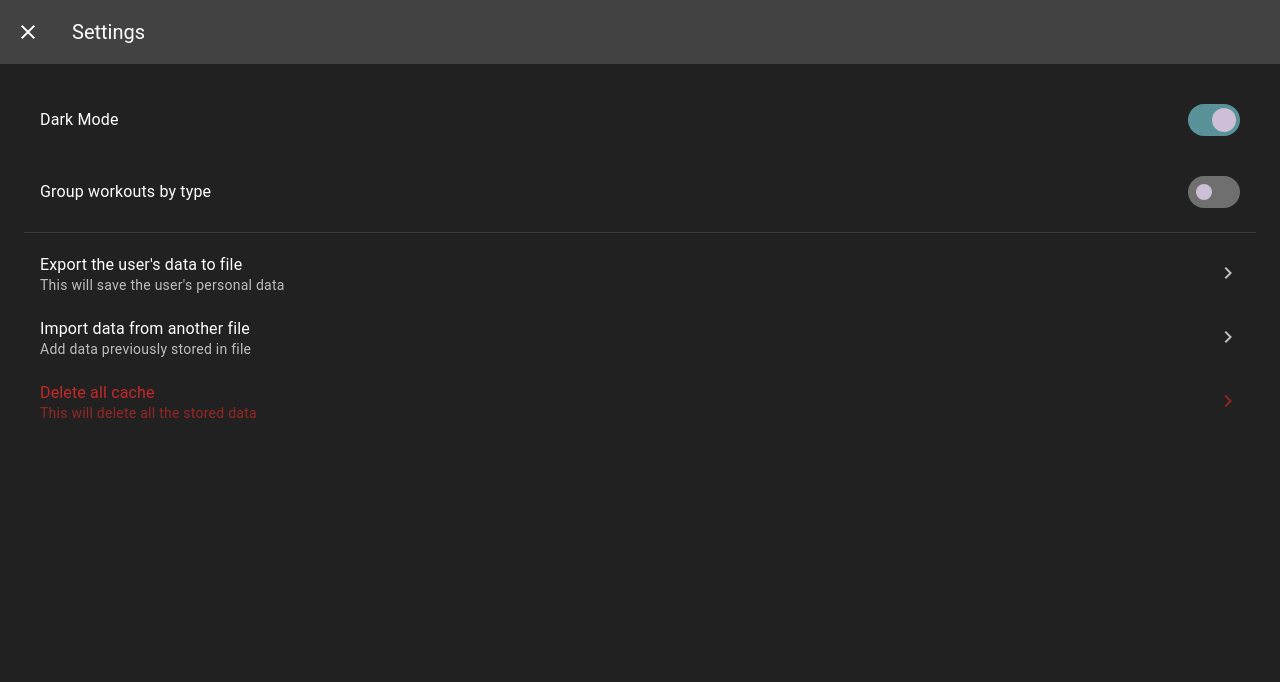
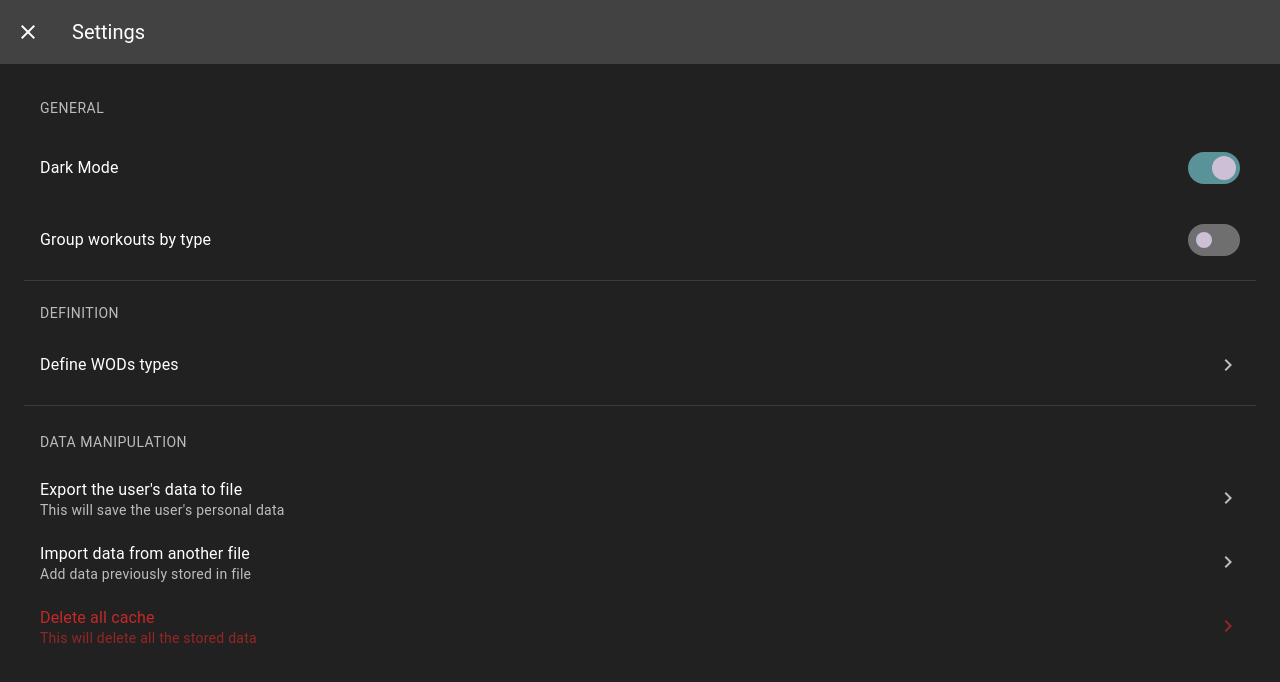
Before and after one commit to inesosoares6/workouts-app, a Vue app: page / in a window 1280 px wide. Both pictures are taken after a click on the button 1252 px from the left and 32 px from the top of the page. Shown: the top 682 px of the page. Built offline with nearby package versions, Linux system fonts and the light colour scheme.

Commit message:
add feature to define wods types

```diff
--- a/src/components.d.ts
+++ b/src/components.d.ts
@@ -26,7 +26,7 @@ declare module 'vue' {
     ExchangeCard: typeof import('./components/HomeView/ExchangeCard.vue')['default']
     FileGenerator: typeof import('./components/HomeView/pop-ups/FileGenerator.vue')['default']
     FileReader: typeof import('./components/HomeView/pop-ups/FileReader.vue')['default']
-    FiltersDialog: typeof import('./components/HomeView/pop-ups/FiltersDialog.vue')['default']
+    FiltersDialog: typeof import('./components/shared/FiltersDialog.vue')['default']
     GenerateRandomCard: typeof import('./components/HomeView/GenerateRandomCard.vue')['default']
     HelloWorld: typeof import('./components/HelloWorld.vue')['default']
     ImportExportHeader: typeof import('./components/HomeView/shared/ImportExportHeader.vue')['default']
--- a/src/components/HomeView/GenerateRandomCard.vue
+++ b/src/components/HomeView/GenerateRandomCard.vue
@@ -6,6 +6,7 @@
 		<template v-slot:title>Generate Random</template>
 		<template v-slot:append>
 			<v-btn
+				v-if="storeWorkouts.wodTypes.length"
 				icon
 				flat
 				size="small"
--- a/src/components/pop-ups/SettingsMenu.vue
+++ b/src/components/pop-ups/SettingsMenu.vue
@@ -16,6 +16,9 @@
 			</v-toolbar>
 			<v-card-text>
 				<v-list class="d-flex flex-column ga-2">
+					<v-list-subheader>
+						{{ 'General'.toLocaleUpperCase() }}
+					</v-list-subheader>
 					<v-list-item
 						v-for="item in switchButtons"
 						:key="item.label"
@@ -32,8 +35,29 @@
 						</template>
 					</v-list-item>
 					<v-divider class="mb-1" />
+					<v-list-subheader>
+						{{ 'Definition'.toLocaleUpperCase() }}
+					</v-list-subheader>
 					<v-list-item
-						v-for="button in actionButtons"
+						v-for="item in definitionButtons"
+						:key="item.label"
+						:title="item.label"
+					>
+						<template v-slot:append>
+							<v-icon>mdi-chevron-right</v-icon>
+						</template>
+						<component
+							:is="item.component"
+							v-model="filters"
+							:dataText="item.propsText"
+						/>
+					</v-list-item>
+					<v-divider class="my-2" />
+					<v-list-subheader>
+						{{ 'Data Manipulation'.toLocaleUpperCase() }}
+					</v-list-subheader>
+					<v-list-item
+						v-for="button in dataButtons"
 						:key="button.title"
 						class="my-1"
 						:title="button.title"
@@ -69,13 +93,16 @@
 <script setup lang="ts">
 import { ThemeValue } from '@/enums/AppEnums'
 import { useStoreApp } from '@/stores/app'
+import { useStoreWorkouts } from '@/stores/workouts'
 import { useTheme } from 'vuetify'
 import { FileAction } from '@/enums/HomeEnums'
 import PreviewList from '@/components/HomeView/pop-ups/PreviewList.vue'
 import ConfirmationPopup from '@/components/shared/ConfirmationPopup.vue'
 import FileReader from '@/components/HomeView/pop-ups/FileReader.vue'
+import FiltersDialog from '@/components/shared/FiltersDialog.vue'
 
 const storeApp = useStoreApp()
+const storeWorkouts = useStoreWorkouts()
 
 const settingsMenu = ref(false)
 const isDarkMode = ref(true)
@@ -84,6 +111,15 @@ const theme = ref(useTheme())
 
 const importedData = ref()
 const imported = ref(false)
+
+const filters = computed({
+	get() {
+		return storeWorkouts.wodTypes
+	},
+	set(newValue) {
+		storeWorkouts.updateWodTypes(newValue)
+	}
+})
 
 const emit = defineEmits(['toggle-theme'])
 
@@ -121,7 +157,20 @@ const switchButtons = ref([
 	}
 ])
 
-const actionButtons = shallowRef([
+const definitionButtons = shallowRef([
+	{
+		label: 'Define WODs types',
+		component: FiltersDialog,
+		propsText: {
+			title: 'WODs Definition',
+			description:
+				'Select the workout types that you want to include as a WOD. These types will be used in the Generate Random WOD and in the WODs Summary.',
+			icon: 'mdi-code-brackets'
+		}
+	}
+])
+
+const dataButtons = shallowRef([
 	{
 		title: "Export the user's data to file",
 		subtitle: "This will save the user's personal data",
--- a/src/components/HomeView/pop-ups/FiltersDialog.vue
+++ b/src/components/shared/FiltersDialog.vue
@@ -6,11 +6,16 @@
 	>
 		<v-card>
 			<template v-slot:prepend>
-				<v-icon color="secondary">mdi-tune</v-icon>
+				<v-icon color="secondary">{{ dataText.icon }}</v-icon>
 			</template>
-			<template v-slot:title>Filters</template>
+			<template v-slot:title>{{ dataText.title }}</template>
 			<v-card-text class="pb-0">
-				<span>Select the filters you want to apply</span>
+				<span
+					class="text-justify"
+					style="font-size: 14px"
+				>
+					{{ dataText.description }}
+				</span>
 				<v-row class="mt-3 px-8">
 					<v-col
 						v-for="(wod, key) in wodTypes"
@@ -40,16 +45,36 @@
 </template>
 
 <script setup lang="ts">
-import { WODs } from '@/enums/WorkoutEnums'
+import { useStoreWorkouts } from '@/stores/workouts'
+
+const storeWorkouts = useStoreWorkouts()
 
 const emit = defineEmits(['update:modelValue'])
-const props = defineProps<{
-	modelValue: string[]
-}>()
+const props = withDefaults(
+	defineProps<{
+		modelValue: string[]
+		dataText?: {
+			title: string
+			description: string
+			icon: string
+		}
+	}>(),
+	{
+		dataText: () => ({
+			title: 'Filters',
+			description: 'Select the filters you want to apply.',
+			icon: 'mdi-tune'
+		})
+	}
+)
+
+const isFiltersDialog = computed(() => props.dataText.title === 'Filters')
 
 const selected: Ref<Record<string, boolean>> = ref({})
 const filtersDialog = ref(false)
-const wodTypes = ref(Object.values(WODs))
+const wodTypes = computed(() =>
+	isFiltersDialog.value ? storeWorkouts.wodTypes : storeWorkouts.getTypes
+)
 
 const selectedFilters = computed(() => {
 	return (
--- a/src/enums/WorkoutEnums.ts
+++ b/src/enums/WorkoutEnums.ts
@@ -12,11 +12,11 @@ export enum TabataStatus {
 }
 
 export enum TabataMode {
-  PREPARE = 0,
-  WORK = 1,
-  REST_BETWEEN_CYCLES = 2,
-  REST_BETWEEN_SETS = 3,
-  FINISHED = 4
+	PREPARE = 0,
+	WORK = 1,
+	REST_BETWEEN_CYCLES = 2,
+	REST_BETWEEN_SETS = 3,
+	FINISHED = 4
 }
 
 export enum TimerMode {
@@ -24,11 +24,3 @@ export enum TimerMode {
 	TIMER = 1,
 	TABATA = 2
 }
-
-export enum WODs {
-	AFAP = 'AFAP',
-	WOD = 'WOD',
-	I_GO_U_GO = 'I GO U GO',
-	EMOM = 'EMOM',
-	AMRAP = 'AMRAP'
-}
--- a/src/helpers/utils.ts
+++ b/src/helpers/utils.ts
@@ -1,9 +1,8 @@
-import { WODs } from '@/enums/WorkoutEnums'
 import { FileSharer } from '@byteowls/capacitor-filesharer'
 import html2canvas from 'html2canvas'
 
-export const isWOD = (workoutType: WODs) => {
-	return Object.values(WODs).includes(workoutType)
+export const isWOD = (workoutType: string, wodsTypes: string[]) => {
+	return wodsTypes.includes(workoutType)
 }
 
 export const getWeekNumber = (date: Date): number => {
--- a/src/stores/workouts.ts
+++ b/src/stores/workouts.ts
@@ -2,24 +2,25 @@ import { defineStore } from 'pinia'
 import { v4 as uuidv4 } from 'uuid'
 import { isWOD } from '@/helpers/utils'
 import { Summary, Workout } from '@/types/WorkoutsTypes'
-import { WODs } from '@/enums/WorkoutEnums'
 
 interface State {
 	allWorkouts: Workout[]
 	currentWorkoutId: string
+	wodTypes: string[]
 }
 
 export const useStoreWorkouts = defineStore('workouts', {
 	state: (): State => {
 		return {
 			allWorkouts: [],
-			currentWorkoutId: ''
+			currentWorkoutId: '',
+			wodTypes: []
 		}
 	},
 	getters: {
 		getCurrentWorkout: state =>
 			state.allWorkouts.filter(wod => wod.id === state.currentWorkoutId)[0],
-		getWODs: state => state.allWorkouts.filter(wod => isWOD(wod.type as WODs)),
+		getWODs: state => state.allWorkouts.filter(wod => isWOD(wod.type, state.wodTypes)),
 		getTypes: state => {
 			const types: string[] = []
 			state.allWorkouts.forEach(workout => {
@@ -37,7 +38,7 @@ export const useStoreWorkouts = defineStore('workouts', {
 				types: []
 			}
 			state.allWorkouts.forEach(workout => {
-				if (!isWOD(workout.type as WODs)) return
+				if (!isWOD(workout.type, state.wodTypes)) return
 				if (workout.completions === 0) {
 					summary.todo++
 				} else {
@@ -73,6 +74,9 @@ export const useStoreWorkouts = defineStore('workouts', {
 				this.currentWorkoutId = JSON.parse(
 					localStorage.getItem('currentWorkoutId') as string
 				)
+
+			if (localStorage.getItem('wodTypes'))
+				this.wodTypes = JSON.parse(localStorage.getItem('wodTypes') as string)
 		},
 
 		addWorkout(workout: Workout) {
@@ -116,6 +120,11 @@ export const useStoreWorkouts = defineStore('workouts', {
 
 		writeInDB() {
 			localStorage.setItem('allWorkouts', JSON.stringify(this.allWorkouts))
+		},
+
+		updateWodTypes(types: string[]) {
+			this.wodTypes = types
+			localStorage.setItem('wodTypes', JSON.stringify(this.wodTypes))
 		}
 	}
 })
```
